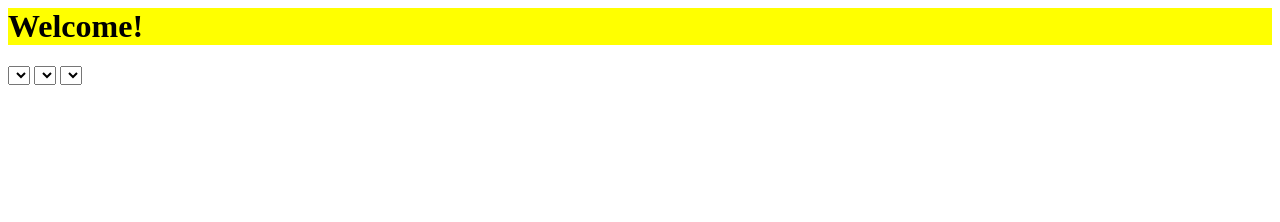
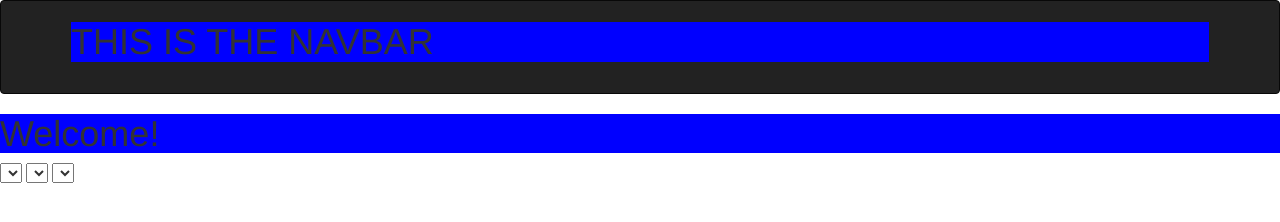
Before and after one commit to parky22/tripplanner, a website: page start/views/index.html in a window 1280 px wide. Drawn offline with nearby package versions, Linux system fonts and the light colour scheme; files that its build step writes are made by us from their sources.

Commit message:
added navbar

```diff
--- a/start/assets/stylesheets/style.scss
+++ b/start/assets/stylesheets/style.scss
@@ -1,5 +1,5 @@
 body {
   h1 {
-    background-color: yellow;
+    background-color: blue;
   }
 }
--- a/start/package.json
+++ b/start/package.json
@@ -13,6 +13,7 @@
   "dependencies": {
     "bluebird": "^3.4.6",
     "body-parser": "^1.15.2",
+    "bootstrap": "^3.3.7",
     "express": "^4.14.0",
     "nunjucks": "^3.0.0",
     "pg": "^6.1.0",
--- a/start/server.js
+++ b/start/server.js
@@ -18,6 +18,10 @@ app.use(bodyParser.json());
 app.use(bodyParser.urlencoded({extended: true}));
 
 app.use(express.static(__dirname + '/public'));
+app.use('/bootstrap', express.static(__dirname + '/node_modules/bootstrap/dist'));
+app.use('/jquery', express.static(__dirname + '/node_modules/jquery/dist'));
+
+
 
 app.use(router);
 
--- a/start/views/index.html
+++ b/start/views/index.html
@@ -1,6 +1,14 @@
 {% extends "layout.html" %}
 
 {% block content %}
+<nav class="navbar navbar-inverse">
+  <div class="container">
+    <div class='navbar header'>
+      <h1>THIS IS THE NAVBAR</h1>
+    </div>
+  </div>
+</nav>
+
 <h1>Welcome!</h1>
 <div>
   <select>
--- a/start/views/layout.html
+++ b/start/views/layout.html
@@ -1,10 +1,13 @@
 <html>
   <head>
     <title>Trip Planner!</title>
+    <link rel="stylesheet" href="/bootstrap/css/bootstrap.min.css" />
     <link rel="stylesheet" href="/stylesheets/style.css" />
   </head>
   <body>
     {% block content %}
     {% endblock %}
+  <script src='/bootstrap/js/bootstrap.min.js'></script>
+  <script src='/jquery/jquery.min.js'></script>
   </body>
 </html>
```
Also changed, not shown: start/public/stylesheets/style.css.
